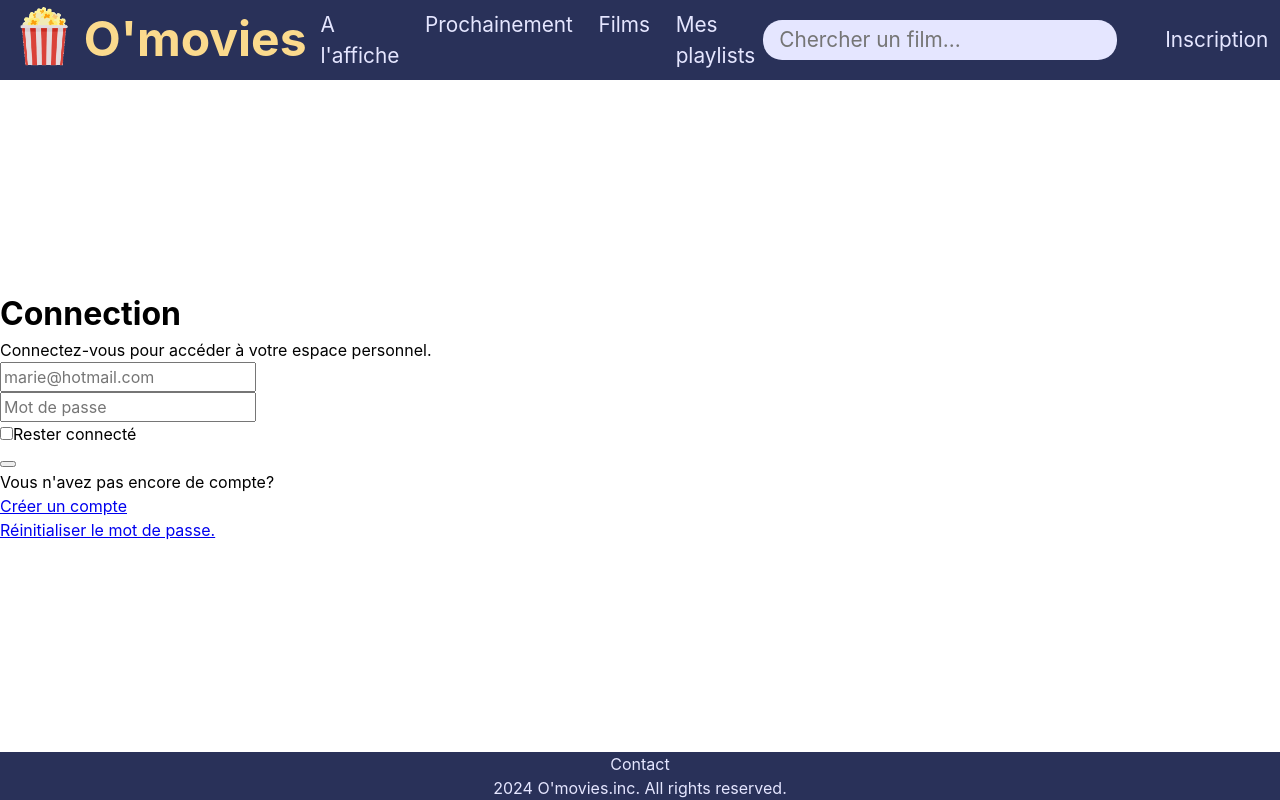
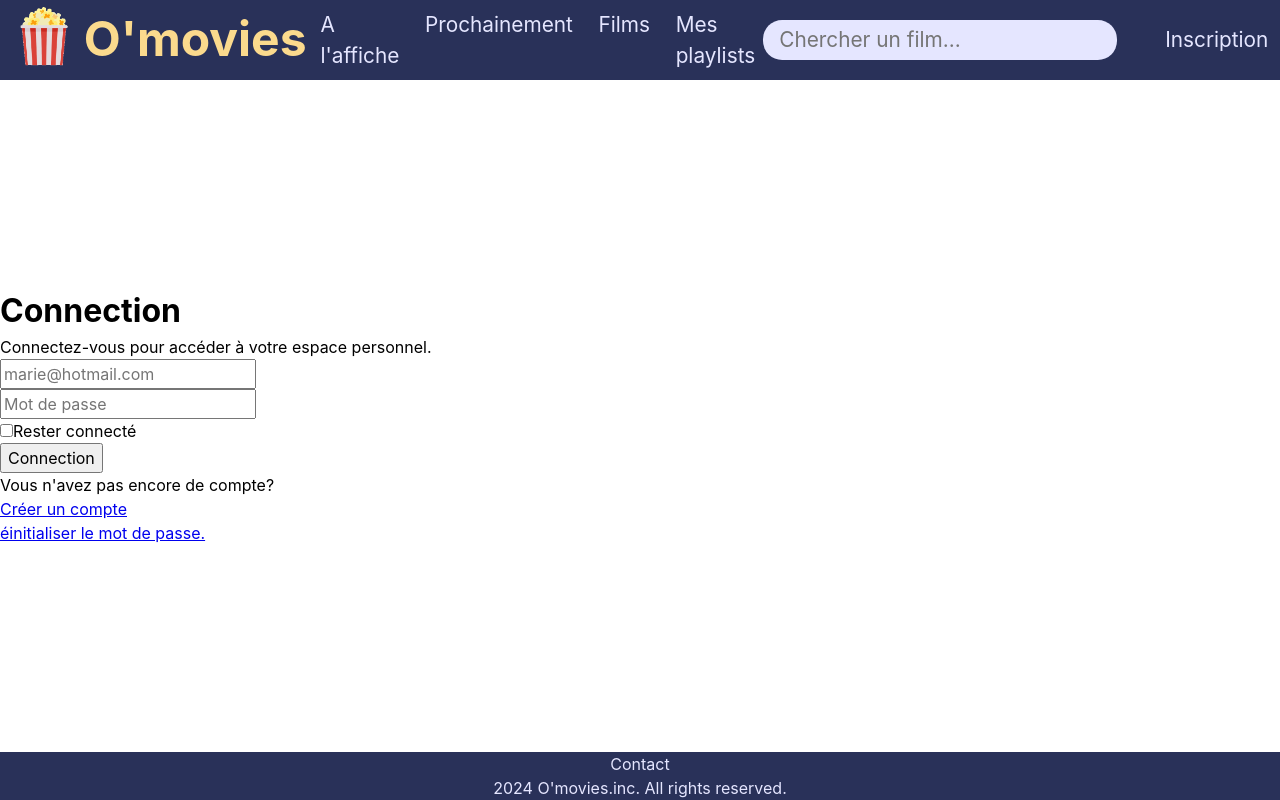
Before and after one commit to simonc56/o-movies-front, a React (Vite) app: page /connexion in a window 1280 px wide. Shown: the top 800 px of the page. Built offline with nearby package versions, Linux system fonts and the light colour scheme.

Commit message:
add of connection button

```diff
--- a/src/components/ConnectionPage/ConnectionPage.tsx
+++ b/src/components/ConnectionPage/ConnectionPage.tsx
@@ -10,20 +10,19 @@ function ConnectionPage() {
 
   const emailChange = (event: ChangeEvent<HTMLInputElement>) => {
     setEmailValue(event.target.value);
-  }
+  };
   const passwordChange = (event: ChangeEvent<HTMLInputElement>) => {
     setPasswordValue(event.target.value);
-  }
+  };
 
   const stayConnectedChange = (event: ChangeEvent<HTMLInputElement>) => {
     setStayConnected(event.target.checked);
-  }
+  };
 
-  return (<div>
+  return (
+    <div>
       <h1>Connection</h1>
-    <p>
-      Connectez-vous pour accéder à votre espace personnel.
-    </p>
+      <p>Connectez-vous pour accéder à votre espace personnel.</p>
       <form action="">
         <div className="mail">
           <input type="email" placeholder="marie@hotmail.com" value={emailValue} onChange={emailChange} />
@@ -32,14 +31,12 @@ function ConnectionPage() {
           <input type="password" placeholder="Mot de passe" value={passwordValue} onChange={passwordChange} />
         </div>
         <div>
-      <input type="checkbox" id="checkbox"
-      checked={stayConnected}
-        onChange={stayConnectedChange}/>
+          <input type="checkbox" id="checkbox" checked={stayConnected} onChange={stayConnectedChange} />
           <label htmlFor="checkbox">Rester connecté </label>
         </div>
       </form>
-    <button className="boutton-connexion"
-    type="submit">
+      <button className="boutton-connexion" type="submit">
+        Connection
       </button>
 
       <div>
@@ -50,12 +47,11 @@ function ConnectionPage() {
       </div>
       <div>
         <Link to="/reinitiate password" className="password-link">
-           Réinitialiser le mot de passe.
+          éinitialiser le mot de passe.
         </Link>
       </div>
     </div>
-  )
+  );
 }
 
-
 export default ConnectionPage;
```
Lines whose indentation alone changed are shown as unchanged.
